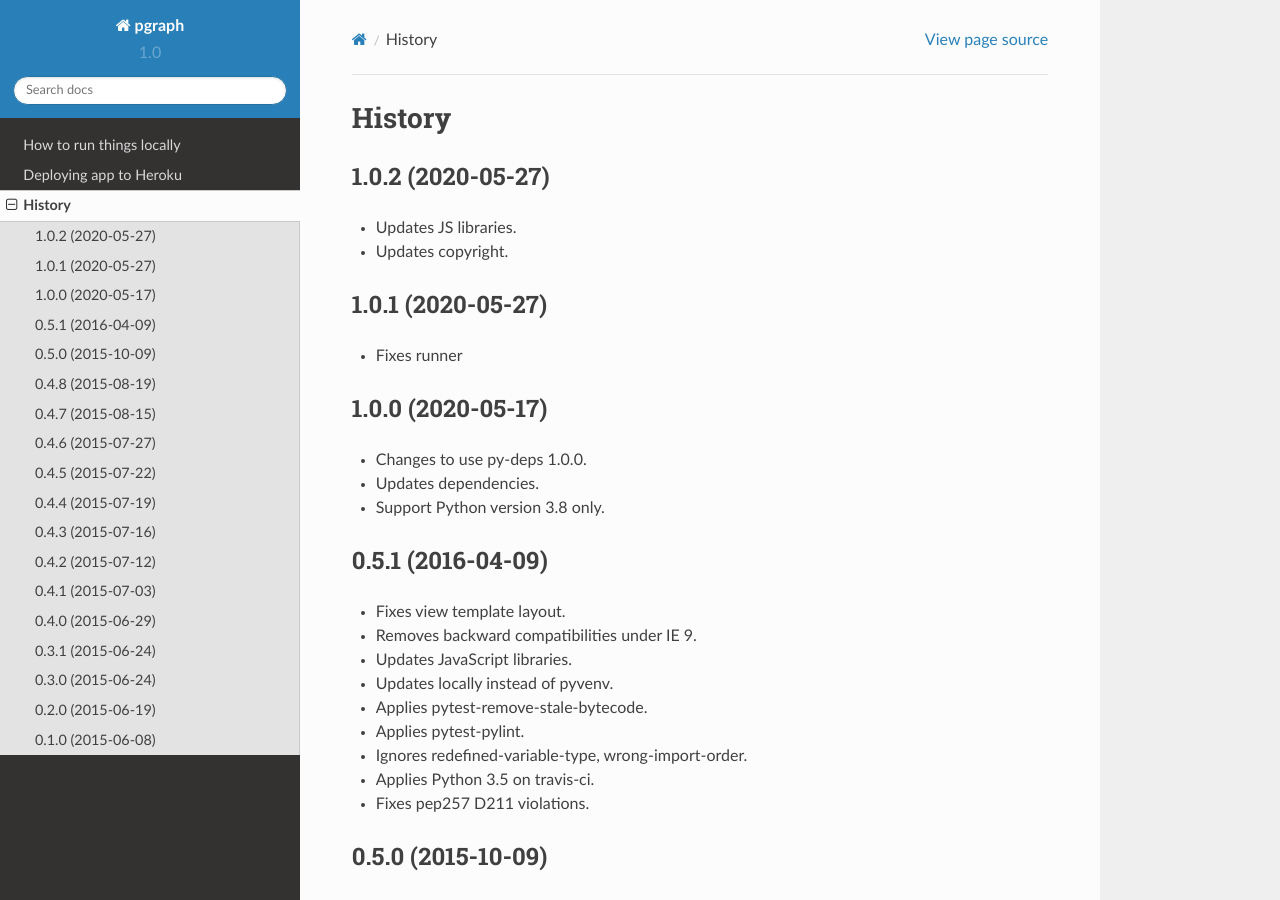
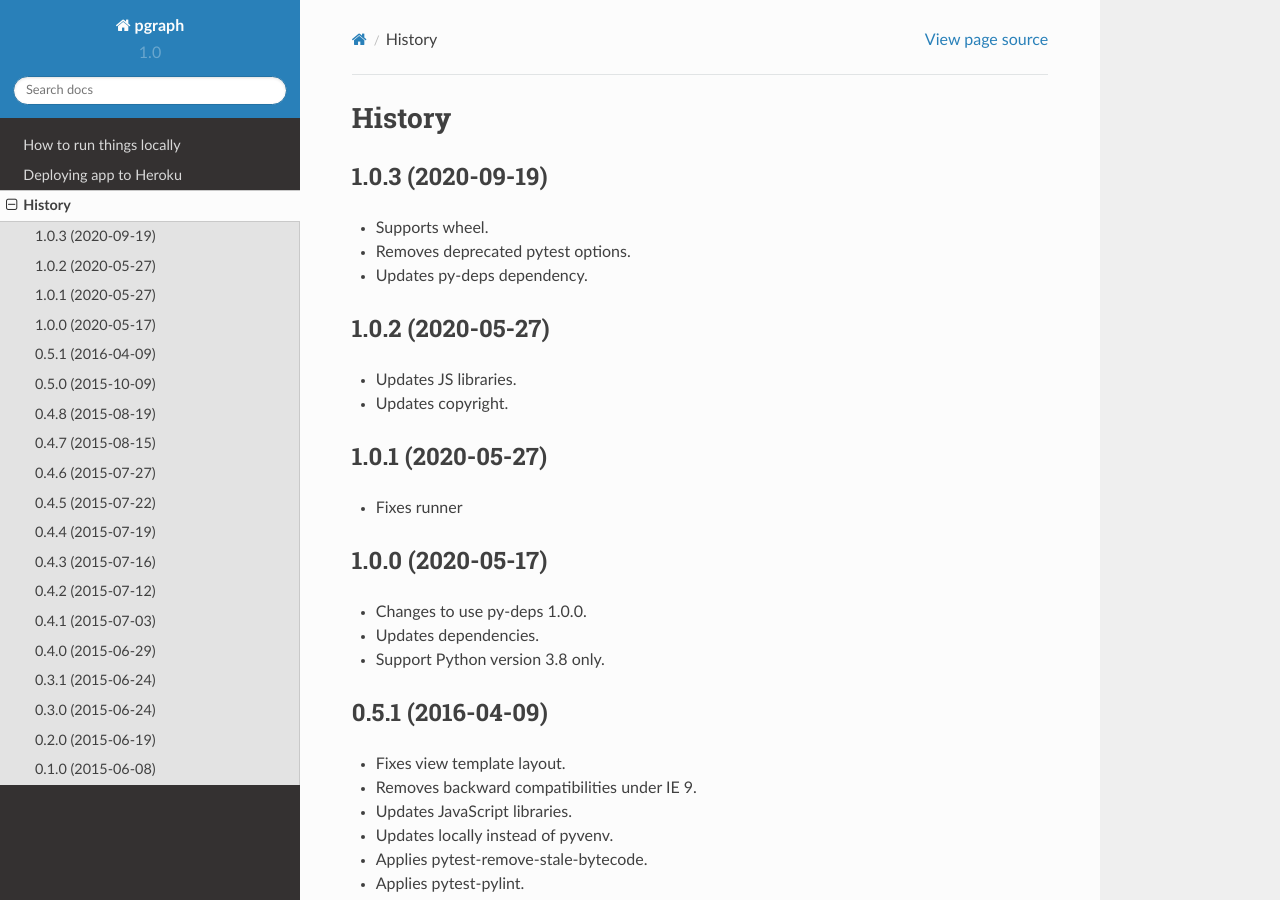
Before and after one commit to mkouhei/pgraph, a Sphinx documentation site: the page built from docs/source/HISTORY.rst, in a window 1280 px wide and 900 px high. Built offline with Sphinx 7.4.7 and the Read the Docs theme 2.0.0, drawn with Linux system fonts in a browser that asks for light colours.

Commit message:
Bumps patch version.
Signed-off-by: Kouhei Maeda <mkouhei@palmtb.net>

```diff
--- a/docs/source/HISTORY.rst
+++ b/docs/source/HISTORY.rst
@@ -1,5 +1,12 @@
 History
 =======
+
+1.0.3 (2020-09-19)
+------------------
+
+* Supports wheel.
+* Removes deprecated pytest options.
+* Updates py-deps dependency.
 
 1.0.2 (2020-05-27)
 ------------------
--- a/pgraph/__init__.py
+++ b/pgraph/__init__.py
@@ -4,6 +4,6 @@
 __project__ = 'pgraph'
 __author__ = 'Kouhei Maeda'
 __email__ = 'mkouhei@palmtb.net'
-__version__ = '1.0.2'
+__version__ = '1.0.3'
 __repo__ = 'https://github.com/mkouhei/pgraph'
 READTHEDOCS = 'https://pgraph.readthedocs.org'
```
